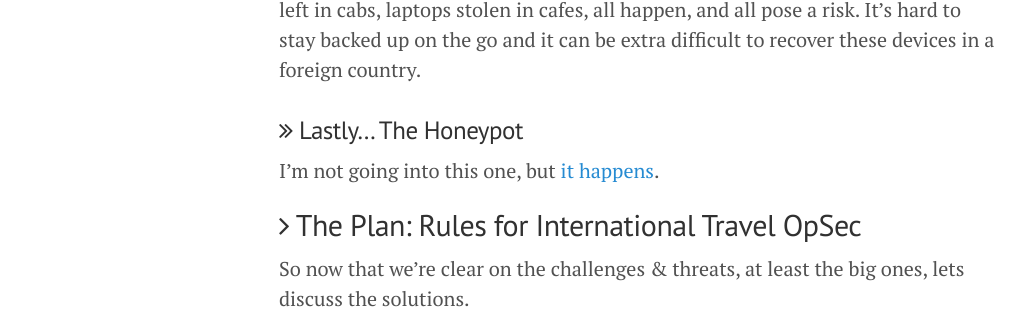
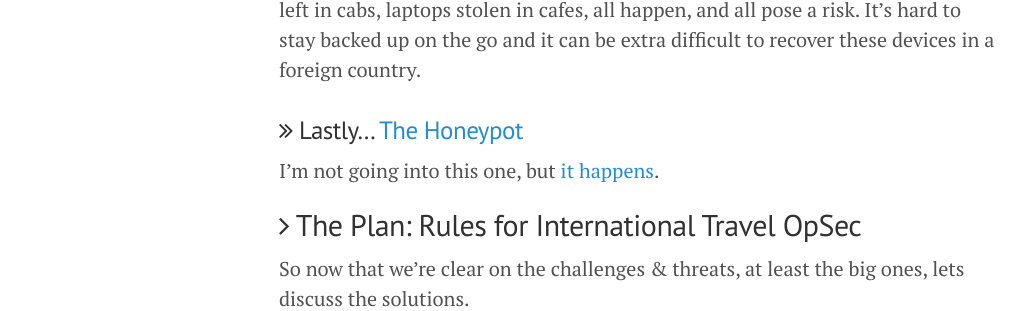
Before and after one commit to sroberts/sroberts.github.io, a Jekyll site: the page built from _posts/2015-07-14-travel-opsec.md, in a window 1280 px wide and 900 px high, scrolled down 2528 px. Shown: the part 146-457 px from the top of the window, without its empty margins (1-1026 px from the left). Built offline with Jekyll 4.4.1, drawn with Linux system fonts in a browser that asks for light colours; nearby versions of some CDN libraries; some of the changed lines change nothing that is shown.

Commit message:
added honeypot reference

```diff
--- a/_posts/2015-07-14-travel-opsec.md
+++ b/_posts/2015-07-14-travel-opsec.md
@@ -46,7 +46,7 @@ Power seems at most partially related to security, but USB based charging is com
 
 Simple and boring but no less real, IT resources get lost all the time. Cell phones left in cabs, laptops stolen in cafes, all happen, and all pose a risk. It's hard to stay backed up on the go and it can be extra difficult to recover these devices in a foreign country.
 
-### <i class="fa fa-angle-double-right"></i> Lastly... The Honeypot
+### <i class="fa fa-angle-double-right"></i> Lastly... [The Honeypot](http://cdn.meme.am/instances/63396171.jpg)
 
 I'm not going into this one, but [it happens](https://en.wikipedia.org/wiki/Clandestine_HUMINT_asset_recruiting#Love.2C_honeypots.2C_and_recruitment).
 
```
